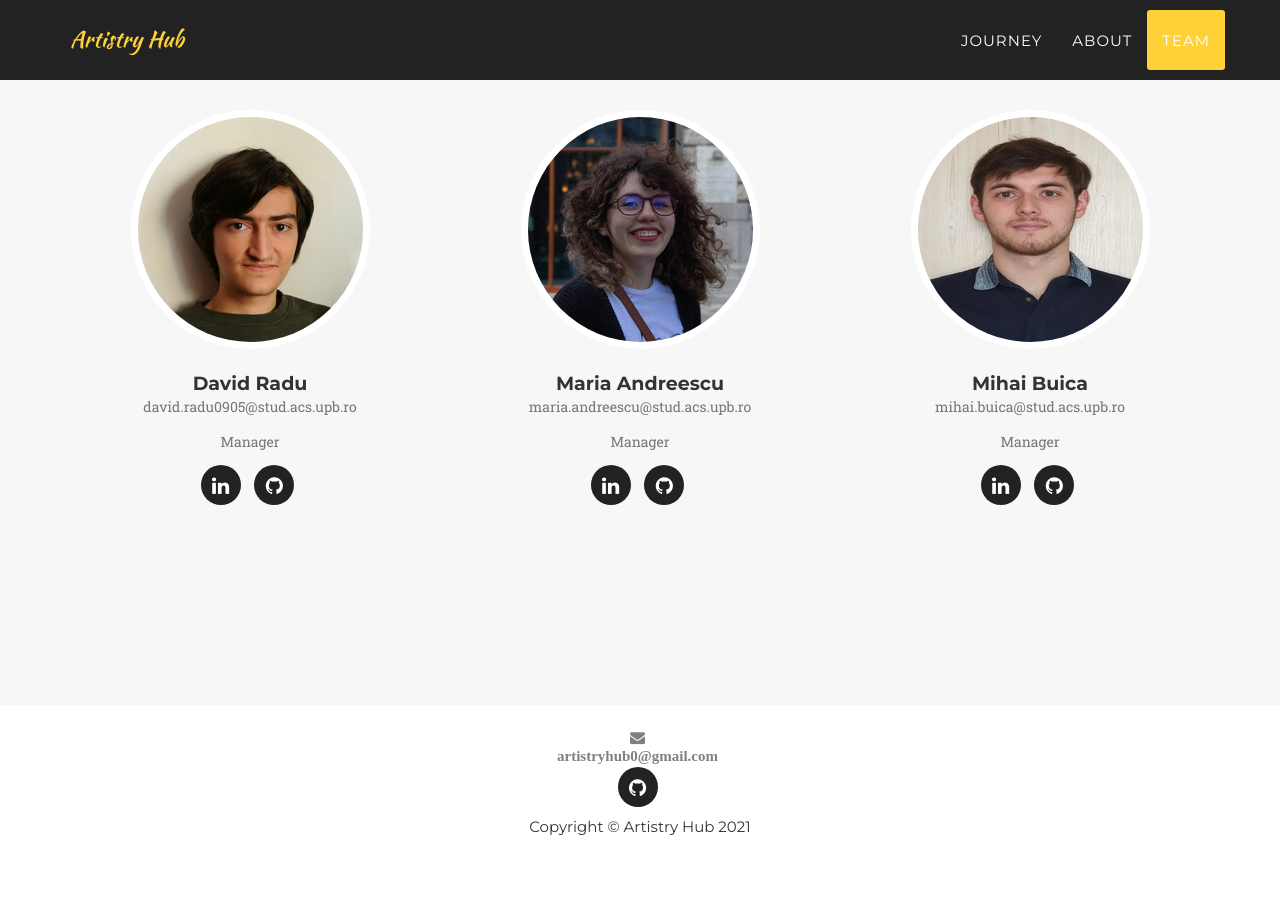
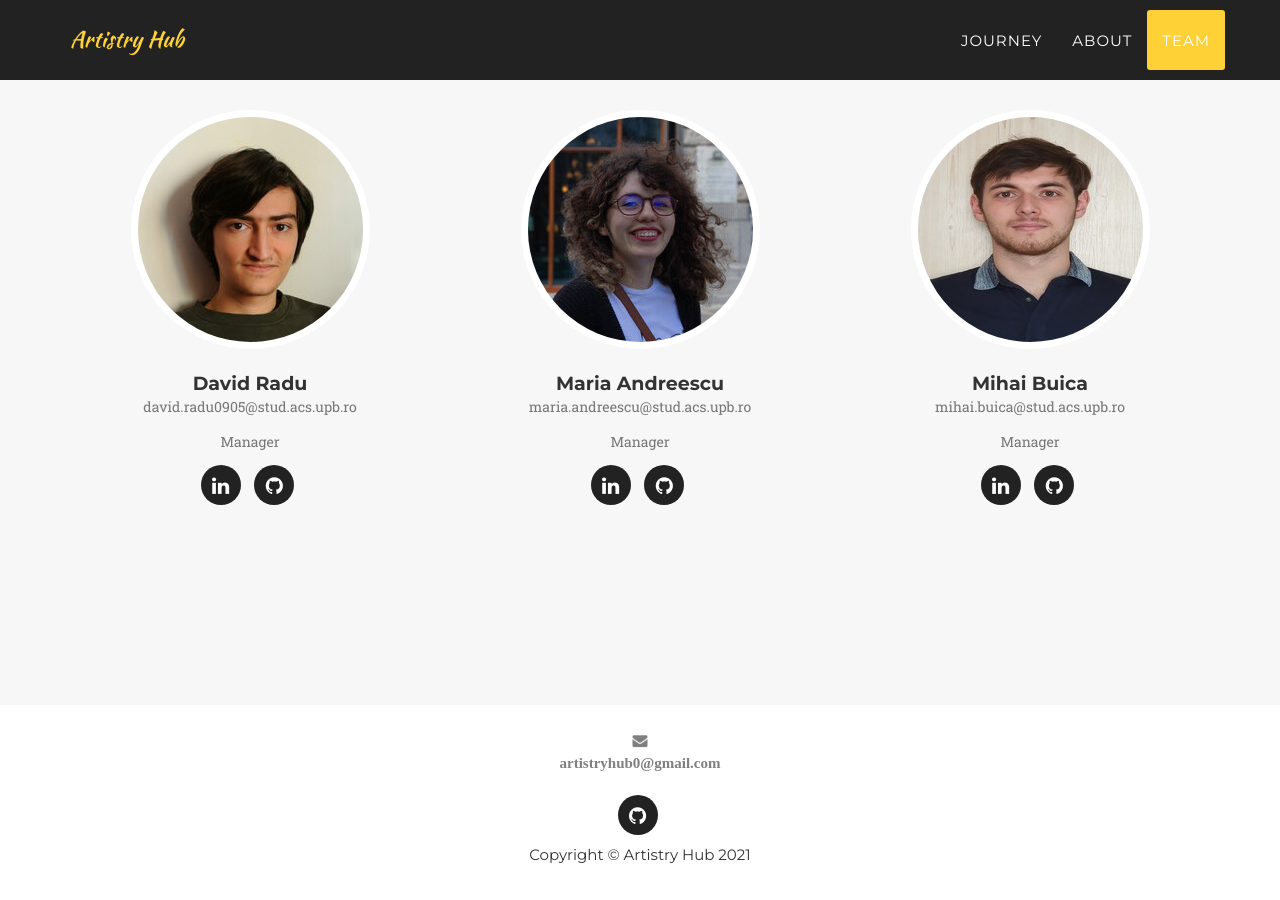
Before and after one commit to ArtistryHub/ArtistryHub, a Jekyll site: the page built from index.html, in a window 1280 px wide and 900 px high, scrolled down 3517 px. Built offline with Jekyll 4.4.1, drawn with Linux system fonts in a browser that asks for light colours; some web fonts are replaced; before the commit the page ends 4389 px from its top, so only the background shows below that.

Commit message:
footer - e-mail icon alingned

```diff
--- a/_includes/footer.html
+++ b/_includes/footer.html
@@ -2,7 +2,7 @@
         <div class="container">
             <div class="row">
                 <div class="d-flex align-items-center justify-content-center">
-					<i class="fa fa-envelope" style="padding-right: 5px; color:grey;">
+					<i class="fa fa-envelope" style="padding-right: 5px; color:grey; display: inline;">
                         <dt class="text-white">{{ site.email }}</dt>
                     </i>
 				</div>
```
